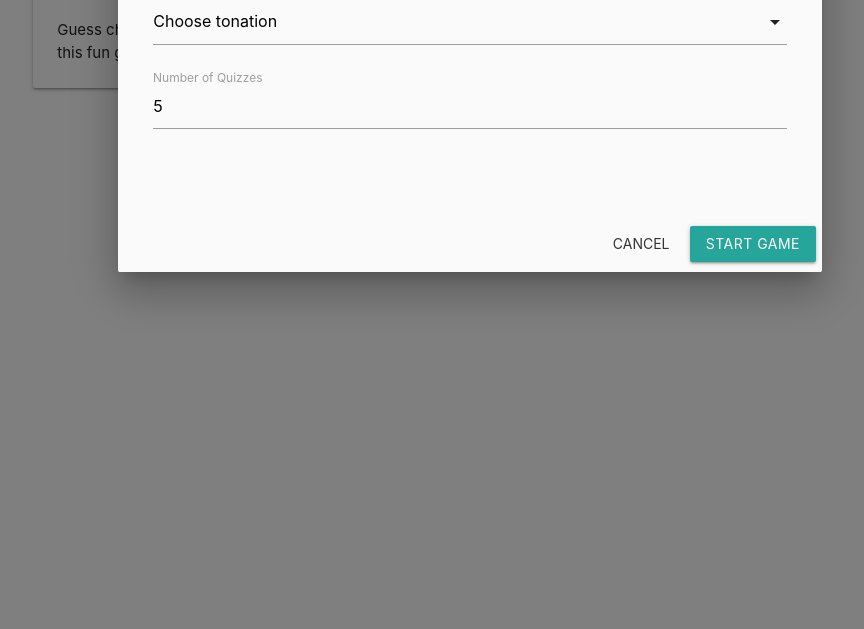
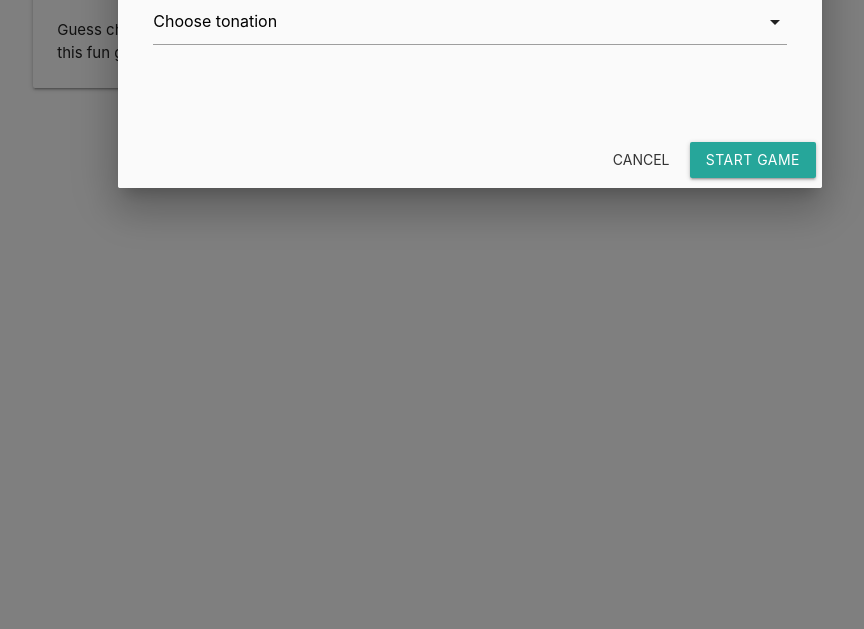
Before and after one commit to nojux-official/chord2midi, a Flask app: page /games in a window 1280 px wide, after a click that opens the changed part. Shown: the part 171-800 px from the top of the page, without its empty margins (170-1034 px from the left). Run offline with Flask 3, Linux system fonts and the light colour scheme; some libraries are stand-ins or nearby versions.

Commit message:
Remove quiz count

```diff
--- a/templates/games.html
+++ b/templates/games.html
@@ -54,14 +54,10 @@
                             </select>
                             <label for="tonation">Tonation</label>
                         </div>
-                        <div class="input-field col s12">
-                            <input id="quiz-count" type="number" min="1" max="10" value="5">
-                            <label for="quiz-count">Number of Quizzes</label>
-                            <div id="midiPreview" class="center-align" style="margin-top: 20px; display:none;">
-                                <midi-player id="midiPlayer" sound-font visualizer="#myVisualizer"></midi-player>
-                                <midi-visualizer type="piano-roll" id="myVisualizer"></midi-visualizer>
-                                <button id="downloadButton"><i class="fas fa-download"></i> Download MIDI</button>
-                            </div>
+                        <div id="midiPreview" class="center-align" style="margin-top: 20px; display:none;">
+                            <midi-player id="midiPlayer" sound-font visualizer="#myVisualizer"></midi-player>
+                            <midi-visualizer type="piano-roll" id="myVisualizer"></midi-visualizer>
+                            <button id="downloadButton"><i class="fas fa-download"></i> Download MIDI</button>
                         </div>
                     </div>
                 </form>
@@ -89,7 +85,6 @@
         // Handle start game button click
         document.getElementById('start-game').addEventListener('click', function () {
             var tonation = document.getElementById('tonation').value;
-            var quizCount = parseInt(document.getElementById('quiz-count').value);
 
             // Generate random chord degrees
             var chordDegrees = [];
```
